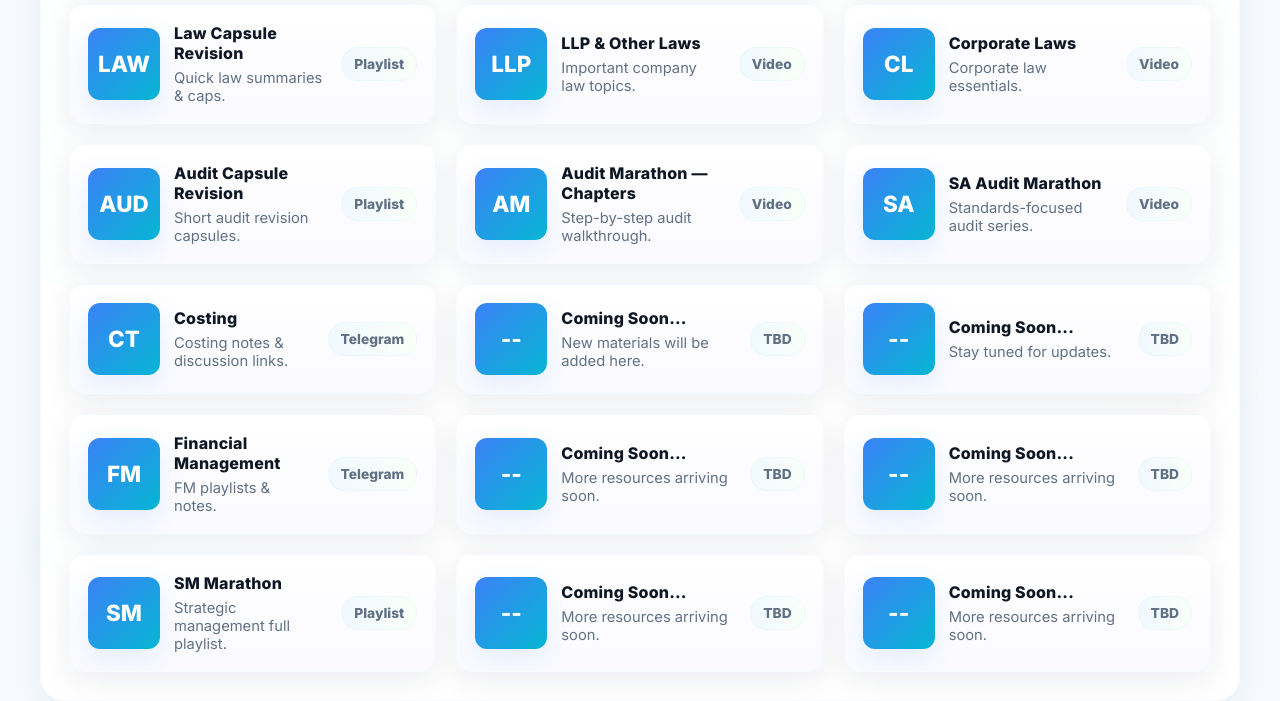
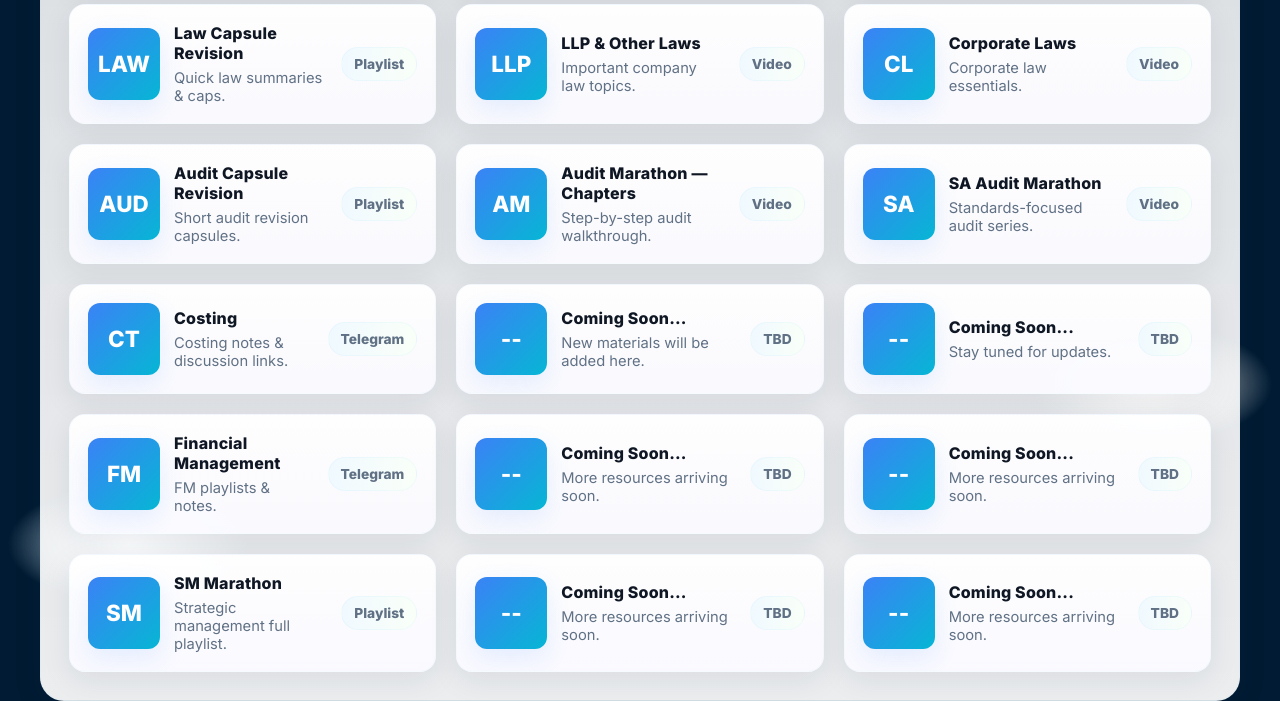
Before and after one commit to Anurag69og/Study, a plain HTML site: page Songs.html in a window 1280 px wide. Shown: the part 336-1037 px from the top of the page. Drawn offline with Linux system fonts and the light colour scheme.

Commit message:
Update Songs.html

```diff
--- a/Songs.html
+++ b/Songs.html
@@ -12,7 +12,7 @@
 
   <style>
     :root{
-      --bg:#f7fbff;
+      --bg:#001b33;
       --panel:#ffffff;
       --muted:#617185;
       --accent:#3b82f6; /* blue */
```
